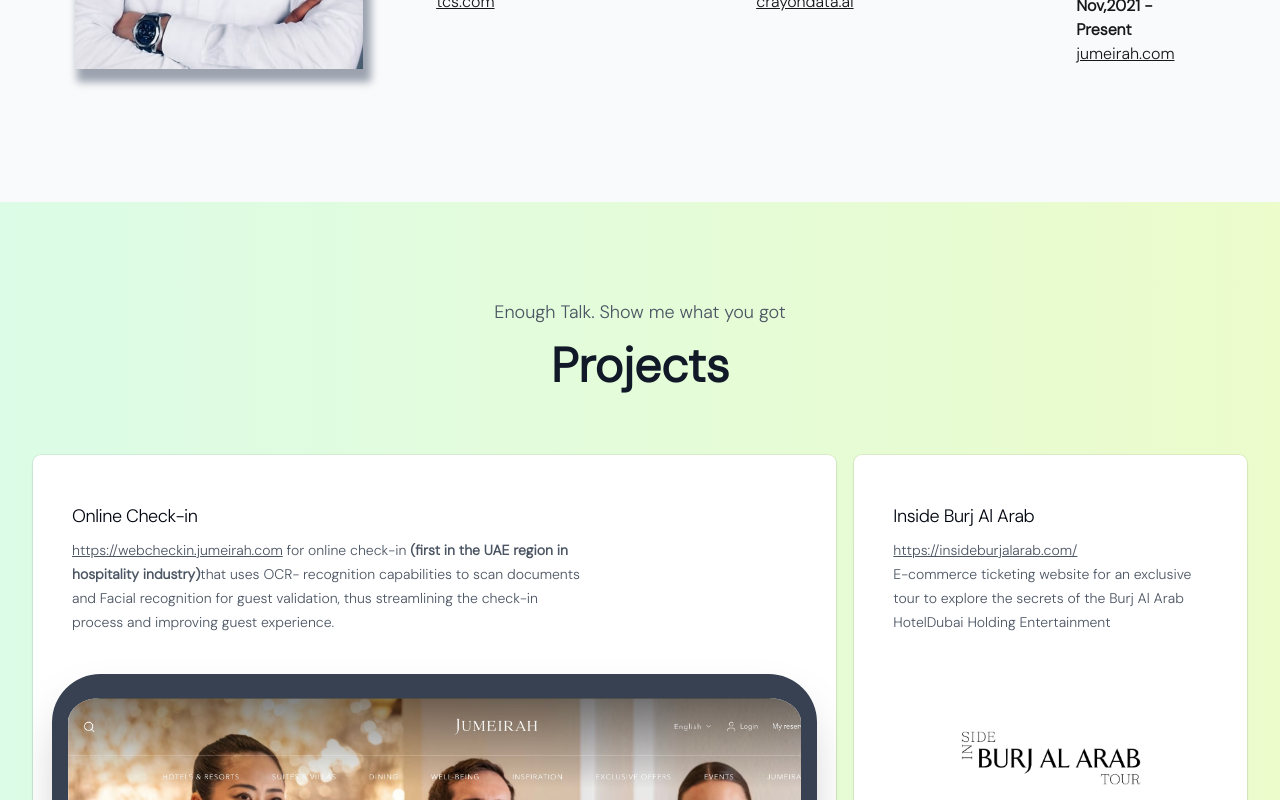
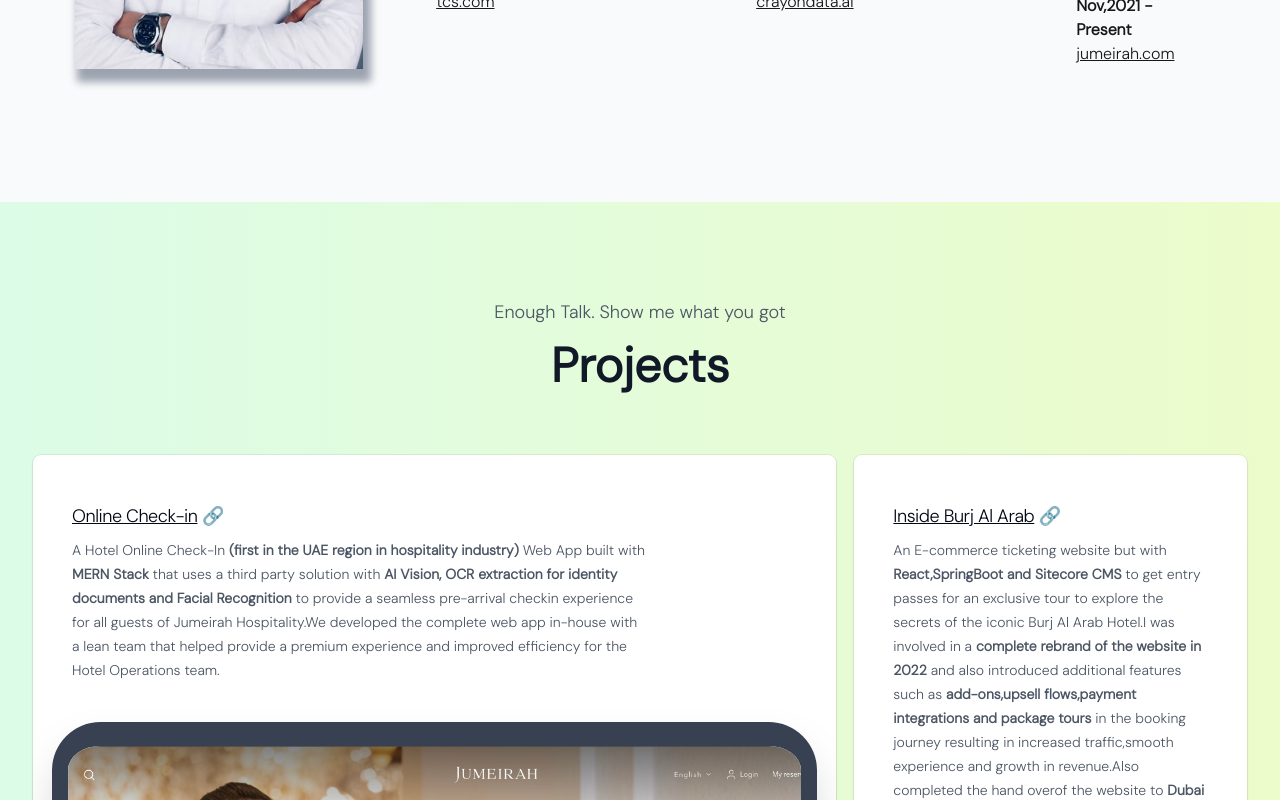
Before and after one commit to ARVINDTRONICS/arvindportfolionextjs, a Next.js app: page / in a window 1280 px wide. Shown: the part 2000-2800 px from the top of the page. Built offline with nearby package versions, Linux system fonts and the light colour scheme.

Commit message:
content updates

```diff
--- a/src/components/Banner/index.tsx
+++ b/src/components/Banner/index.tsx
@@ -43,13 +43,8 @@
           <h1 className="animate-typing overflow-hidden whitespace-nowrap border-r-4 border-r-white pr-5 text-xl lg:text-3xl text-black uppercase"> {currentTitle.text}</h1>
         </div>
         <h2 className=" text-xl my-8">📍 Dubai,United Arab Emirates</h2>
-        <h3 className=" text-xl my-4 leading-loose">
-           I enjoy the process of writing code that enhances the experience of humans behind the pixels. More importantly, I like the tingle that this process bring along to my day :)
-        </h3>
+        <h3 className=" text-xl my-4 leading-loose">I enjoy the process of writing code that enhances the experience of humans behind the pixels. More importantly, I like the tingle that this process brings along to my day :)</h3>
       </div>
-      {/* <div className=" rounded-xl  shadow-gray-400 w-72 h-84 shadow-[20px_19px_8px_3px_rgba(234,_179,_8,_0.5)]">
-        <Image src={Arvind} className="w-full h-full rounded-xl" alt="dev" />
-      </div> */}
     </div>
   );
 };
--- a/src/components/Projects/index.jsx
+++ b/src/components/Projects/index.jsx
@@ -22,13 +22,16 @@
                 <div className="absolute inset-px  bg-white rounded-lg"></div>
                 <div className="relative flex h-full flex-col overflow-hidden rounded-[calc(theme(borderRadius.lg)+1px)] ">
                   <div className="px-8 pb-3 pt-8 sm:px-10 sm:pb-0 sm:pt-10">
-                    <p className="mt-2 text-lg font-medium tracking-tight text-gray-950 max-lg:text-center">Online Check-in</p>
-                    <p className="mt-2 max-w-lg text-sm/6 text-gray-600  text-left">
+                    <p className="mt-2 text-lg font-medium tracking-tight text-gray-950 max-lg:text-center">
                       <a target="_blank" href="https://webcheckin.jumeirah.com" alt="https://webcheckin.jumeirah.com" className="underline">
-                        https://webcheckin.jumeirah.com
-                      </a>{" "}
-                      for online check-in <span className="font-bold ">(first in the UAE region in hospitality industry)</span>that uses OCR- recognition capabilities to scan documents and Facial recognition for guest validation, thus streamlining
-                      the check-in process and improving guest experience.
+                        Online Check-in
+                      </a>
+                      {" 🔗"}
+                    </p>
+                    <p className="mt-2 max-w-xl text-sm/6 text-gray-600  text-left">
+                      A Hotel Online Check-In<span className="font-bold "> (first in the UAE region in hospitality industry)</span> Web App built with <b>MERN Stack</b> that uses a third party solution with{" "}
+                      <b>AI Vision, OCR extraction for identity documents and Facial Recognition </b> to provide a seamless pre-arrival checkin experience for all guests of Jumeirah Hospitality.We developed the complete web app in-house with a lean
+                      team that helped provide a premium experience and improved efficiency for the Hotel Operations team.
                     </p>
                   </div>
                   <div className="relative min-h-[20rem] lg:min-h-[30rem] w-full grow [container-type:inline-size] max-lg:mx-auto max-lg:max-w-sm">
@@ -43,14 +46,16 @@
                 <div className="absolute inset-px rounded-lg bg-white"></div>
                 <div className="relative flex h-full flex-col overflow-hidden rounded-[calc(theme(borderRadius.lg)+1px)]">
                   <div className="px-8 pt-8 sm:px-10 sm:pt-10">
-                    <p className="mt-2 text-lg font-medium tracking-tight text-gray-950 max-lg:text-center">Inside Burj Al Arab</p>
+                    <p className="mt-2 text-lg font-medium tracking-tight text-gray-950 max-lg:text-center">
+                      <a target="_blank" href="https://insideburjalarab.com/" alt="https://insideburjalarab.com/" className="underline">
+                        Inside Burj Al Arab
+                      </a>
+                      {" 🔗"}
+                    </p>
                     <p className="mt-2 max-w-lg text-sm/6 text-gray-600 text-left">
-                      {" "}
-                      <a target="_blank" href="https://insideburjalarab.com/" alt="https://insideburjalarab.com/" className="underline">
-                        https://insideburjalarab.com/
-                      </a>{" "}
-                      <br />
-                      E-commerce ticketing website for an exclusive tour to explore the secrets of the Burj Al Arab HotelDubai Holding Entertainment
+                      An E-commerce ticketing website but with <b>React,SpringBoot and Sitecore CMS </b>to get entry passes for an exclusive tour to explore the secrets of the iconic Burj Al Arab Hotel.I was involved in a{" "}
+                      <b>complete rebrand of the website in 2022</b> and also introduced additional features such as <b>add-ons,upsell flows,payment integrations and package tours</b> in the booking journey resulting in increased traffic,smooth
+                      experience and growth in revenue.Also completed the hand overof the website to <b>Dubai Holding Entertainment.</b>
                     </p>
                   </div>
                   <div className="flex flex-1 justify-center items-center [container-type:inline-size] max-lg:py-6 lg:pb-2">
@@ -66,7 +71,8 @@
                   <div className="px-8 pt-8 sm:px-10 sm:pt-10">
                     <p className="mt-2 text-lg font-medium tracking-tight text-gray-950 max-lg:text-center">Front Office Operations hub</p>
                     <p className="mt-2 max-w-lg text-sm/6 text-gray-600 text-left">
-                      Internal Front Office Operations Dashboard that provides real-time insights, empowering the front office team with capabilities to view upcoming online checked-in guests, e-registration cards, payment status, reports, and more.
+                      Developed a sophisticated Front Oﬃce Operations Dashboard that provides real-time insights, empowering the front oﬃce team with capabilities to view upcoming online checked-in guests, sign e-registration cards, payment
+                      status,view guest reports and more.
                     </p>
                   </div>
                   <div className="flex flex-1 items-center justify-center px-8 max-lg:pb-12 max-lg:pt-10 sm:px-10 lg:pb-2 ">
@@ -79,14 +85,14 @@
                 <div className="absolute inset-px rounded-lg bg-white "></div>
                 <div className="relative flex h-full flex-col overflow-hidden rounded-[calc(theme(borderRadius.lg)+1px)] lg:rounded-l-[calc(2rem+1px)]">
                   <div className="px-8 pb-3 pt-8 sm:px-10 sm:pb-0 sm:pt-10">
-                    <p className="mt-2 text-lg font-medium tracking-tight text-gray-950 max-lg:text-center">Jumeirah.com</p>
+                    <p className="mt-2 text-lg font-medium tracking-tight text-gray-950 max-lg:text-center">
+                      <a target="_blank" href="https://www.jumeirah.com/en" alt="https://www.jumeirah.com/en" className="underline">
+                        Rebrand of Jumeirah
+                      </a>
+                      {" 🔗"}
+                    </p>
                     <p className="mt-2 max-w-lg text-sm/6 text-gray-600 text-left">
-                      {" "}
-                      <a target="_blank" href="https://www.jumeirah.com/en" alt="https://www.jumeirah.com/en" className="underline">
-                        https://www.jumeirah.com/en
-                      </a>{" "}
-                      for Jumeirah, a member of Dubai Holding and a global luxury hotel company, operates a world-class portfolio of 26 properties, comprising beachfront resorts, city hotels, and luxury serviced residences across the Middle East,
-                      Europe, and Asia.
+                      Developed multiple pages of the website using ReactJS,NodeJS and SitecoreCMS within short span that led to increase of direct channel bookings and popularity of the brand in the UAE.
                     </p>
                   </div>
                   <div className="relative min-h-[20rem] lg:min-h-[30rem] w-full grow [container-type:inline-size] max-lg:mx-auto max-lg:max-w-sm">
@@ -102,7 +108,10 @@
                 <div className="relative flex h-full flex-col overflow-hidden rounded-[calc(theme(borderRadius.lg)+1px)] lg:rounded-l-[calc(2rem+1px)]">
                   <div className="px-8 pb-3 pt-8 sm:px-10 sm:pb-0 sm:pt-10">
                     <p className="mt-2 text-lg font-medium tracking-tight text-gray-950 max-lg:text-center">Travel Concierge for Agents</p>
-                    <p className="mt-2 min-w-lg text-sm/6 text-gray-600 text-left">Personalized travel concierge application for a major lifestyle bank that serves their premium customers</p>
+                    <p className="mt-2 min-w-lg text-sm/6 text-gray-600 text-left">
+                      Personalised Travel Concierge app built with ReactJS/NodeJS/PostgreSQL that uses AI based recommendation engine and customer taste prediction algorithm.It helps travel agents of a major lifestyle bank in Bahrain to make
+                      flight/hotel reservations and resulted in increased revenue.
+                    </p>
                   </div>
                   <div className="relative min-h-[20rem] lg:min-h-[30rem] w-full grow [container-type:inline-size] max-lg:mx-auto max-lg:max-w-sm">
                     <div className="absolute inset-x-10 bottom-0 top-10 overflow-hidden rounded-t-[2cqw] border-x-[1cqw] border-t-[1cqw] border-gray-700 bg-transparent shadow-2xl">
@@ -116,14 +125,15 @@
                 <div className="absolute inset-px rounded-lg bg-white  "></div>
                 <div className="relative flex h-full flex-col overflow-hidden rounded-[calc(theme(borderRadius.lg)+1px)] max-lg:rounded-b-[calc(2rem+1px)] lg:rounded-r-[calc(2rem+1px)]">
                   <div className="px-8 pb-3 pt-8 sm:px-10 sm:pb-0 sm:pt-10">
-                    <p className="mt-2 text-lg font-medium tracking-tight text-gray-950 max-lg:text-center">WildWadi</p>
+                    <p className="mt-2 text-lg font-medium tracking-tight text-gray-950 max-lg:text-center">
+                      <a target="_blank" href=" https://wildwadi.com/en" alt=" https://wildwadi.com/en" className="underline">
+                        Wildwadi.com
+                      </a>
+                      {" 🔗"}
+                    </p>
                     <p className="mt-2 max-w-lg text-sm/6 text-gray-600 text-left">
-                      {" "}
-                      <a target="_blank" href=" https://wildwadi.com/en" alt="https://wildwadi.com/en" className="underline">
-                        https://wildwadi.com/en
-                      </a>{" "}
                       <br />
-                      E-commerce ticketing website for Wildwadi waterpark managed by Dubai Holding Entertainment
+                      An E-commerce ticketing website but with React & NodeJS to buy entry passes to the Wildwadi Waterpark.
                     </p>
                   </div>
 
@@ -139,8 +149,8 @@
                   <div className="px-8 pb-3 pt-8 sm:px-10 sm:pb-0 sm:pt-10">
                     <p className="mt-2 text-lg font-medium tracking-tight text-gray-950 max-lg:text-center">Super App</p>
                     <p className="mt-2 max-w-lg text-sm/6 text-gray-600 text-left">
-                      'PULSE',a web application allowing front office colleagues to complete over 30 operations tasks directly on the Property Management System (PMS) using tablet browsers, leading to a company-wide adoption and increased operational
-                      efficiency.
+                      'PULSE',a web application empowering our colleagues to complete over 30 operational tasks directly on the Property Management System (PMS) using mobile/tablet browsers which reduced check-in duration at the front desk under 5
+                      minutes.
                     </p>
                   </div>
                   <div className="relative min-h-[15rem] lg:min-h-[30rem] w-full grow [container-type:inline-size] max-lg:mx-auto max-lg:max-w-sm">
```
